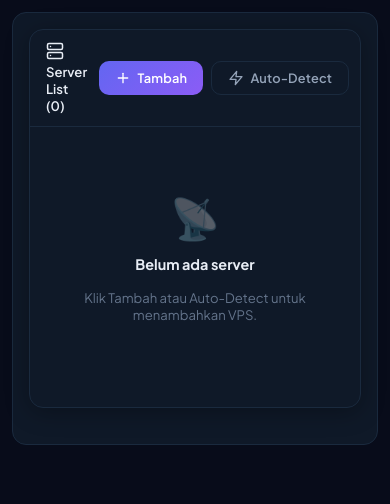
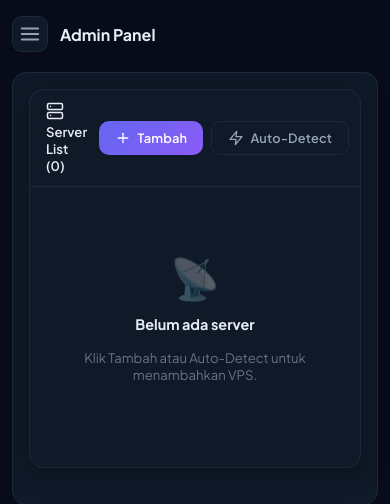
Before and after one commit to putrinuroktavia234-max/Tunnel, a PHP site: page /ordervpn-src/admin/ in a window 390 px wide. Shown: the top 504 px of the page. Run offline with PHP 8.4, Linux system fonts and the light colour scheme; a user stored in the database is signed in; data comes from the database, SQL or seed files in the repository; data that the repository does not hold is empty; some libraries are stand-ins or nearby versions.

Commit message:
fix: add hamburger toggle for admin sidebar on mobile

```diff
--- a/ordervpn-src/admin/index.php
+++ b/ordervpn-src/admin/index.php
@@ -339,7 +339,8 @@ $saved   = isset($_GET['saved']);
 </head>
 <body>
 <div class="admin-layout">
-  <aside class="admin-sidebar">
+  <aside class="admin-sidebar" id="adminSidebar">
+    <div class="admin-sidebar-backdrop" id="adminSidebarBackdrop" onclick="toggleAdminSidebar()"></div>
     <div class="admin-sidebar-logo">
       <svg width="20" height="20" viewBox="0 0 24 24" fill="none" stroke="currentColor" stroke-width="2" stroke-linecap="round" stroke-linejoin="round"><path d="M5 12.55a11 11 0 0 1 14.08 0"/><path d="M1.42 9a16 16 0 0 1 21.16 0"/><path d="M8.53 16.11a6 6 0 0 1 6.95 0"/><circle cx="12" cy="20" r="1"/></svg>
       <span><?=$appName?> <span class="admin-badge">Admin</span></span>
@@ -408,6 +409,10 @@ $saved   = isset($_GET['saved']);
     </div>
   </aside>
   <main class="admin-main">
+  <div class="admin-topbar">
+    <button class="admin-hamburger" onclick="toggleAdminSidebar()"><svg width="22" height="22" viewBox="0 0 24 24" fill="none" stroke="currentColor" stroke-width="2" stroke-linecap="round" stroke-linejoin="round"><line x1="3" y1="6" x2="21" y2="6"/><line x1="3" y1="12" x2="21" y2="12"/><line x1="3" y1="18" x2="21" y2="18"/></svg></button>
+    <span class="admin-topbar-title">Admin Panel</span>
+  </div>
 
 <div class="content">
   <?php if($saved):?><div class="alert alert-success">
```
